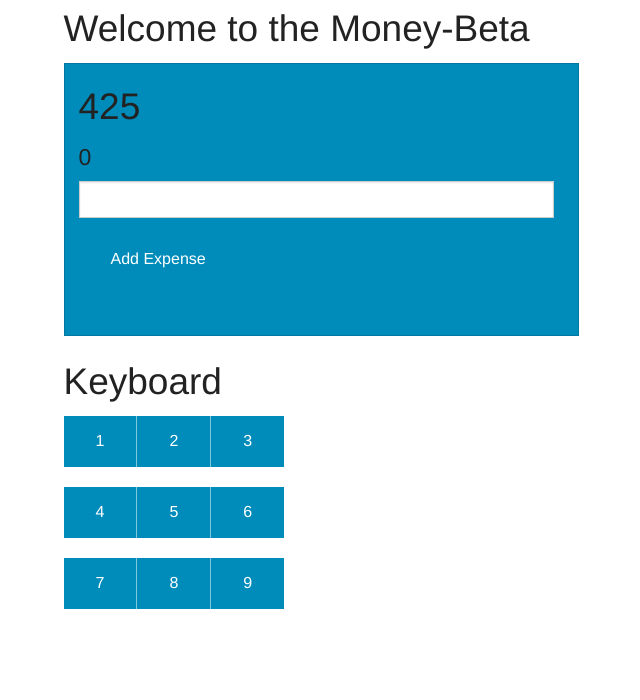
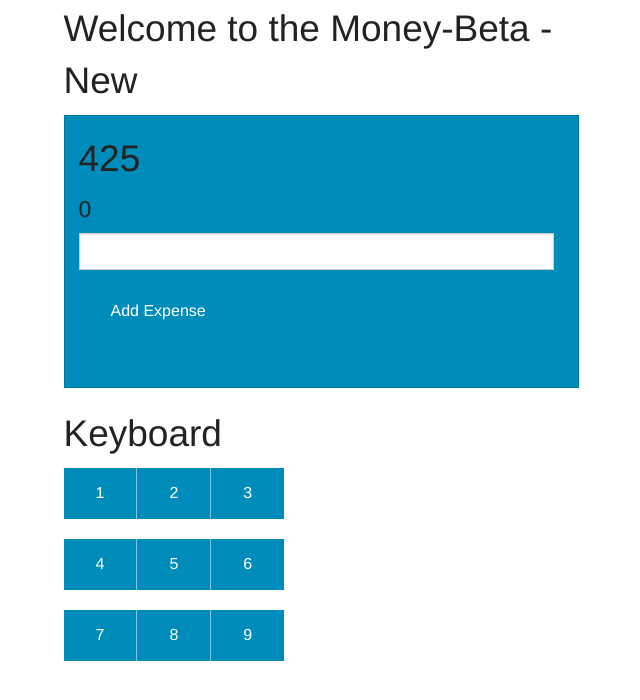
Before and after one commit to thiesbrake/angular-money, a plain HTML site: page index.html at #!/home in a window 1280 px wide. Shown: the whole page, without its empty margins (319-959 px from the left). Drawn offline with nearby package versions, Linux system fonts and the light colour scheme; some packages are replaced by stand-ins of ours.

Commit message:
Added Minor Changes

```diff
--- a/home.html
+++ b/home.html
@@ -1,6 +1,6 @@
 <div id="home" class="row">
   <div class="large-6 large-offset-3">
-    <h2>Welcome to the Money-Beta</h2>
+    <h2>Welcome to the Money-Beta - New</h2>
 
     <div class="alert-box">
 
--- a/index.html
+++ b/index.html
@@ -2,7 +2,7 @@
 <html class="no-js" ng-app="app">
     <head>
 
-        <title>Hello Angular - My first Angular Experiment</title>
+        <title>Hello Angular - My first Angular Experiment  - New</title>
         <link rel="stylesheet" href="css/normalize.css">
         <link rel="stylesheet" href="css/foundation.min.css">
 
```
Also changed, not shown: login.html (+1 -0 lines).
